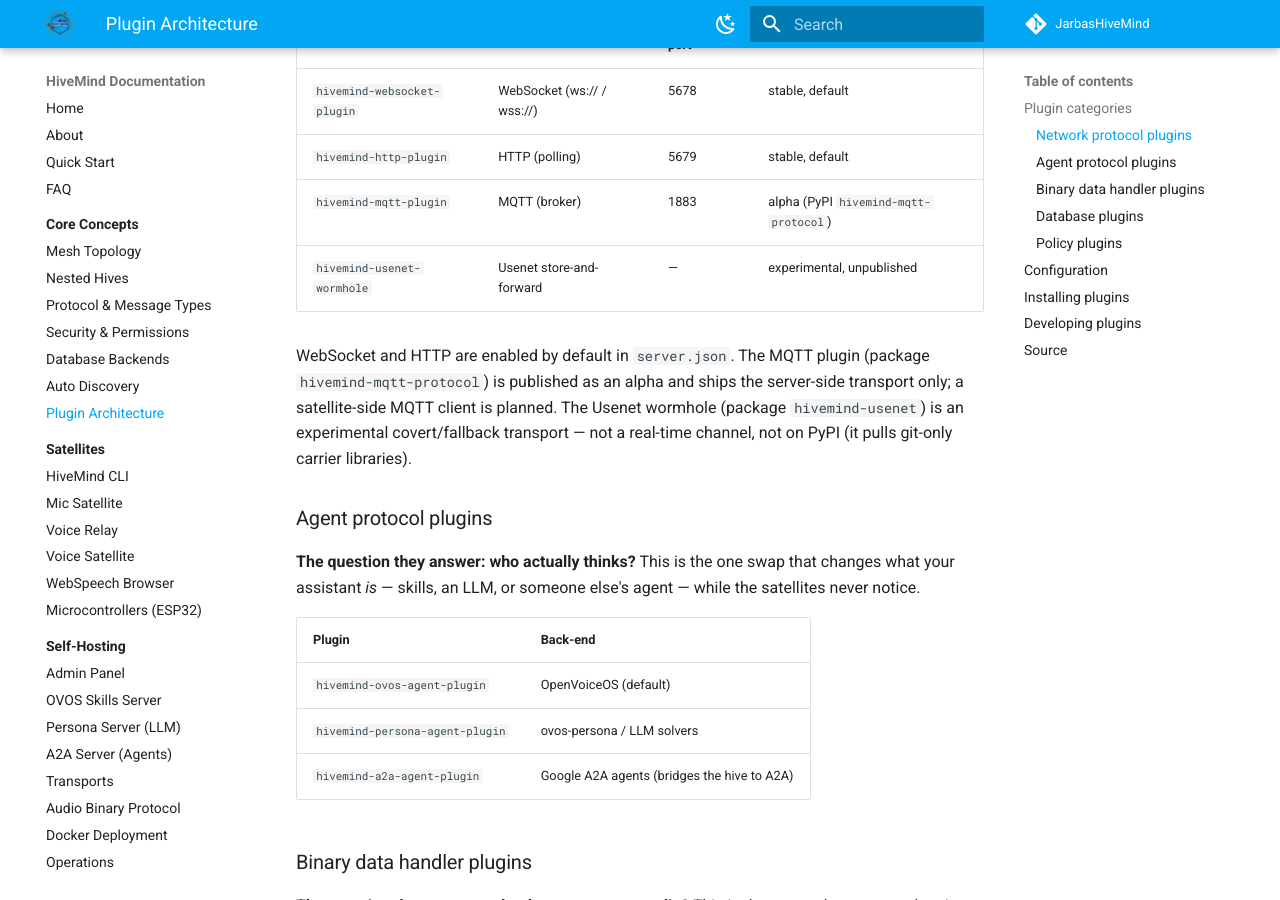
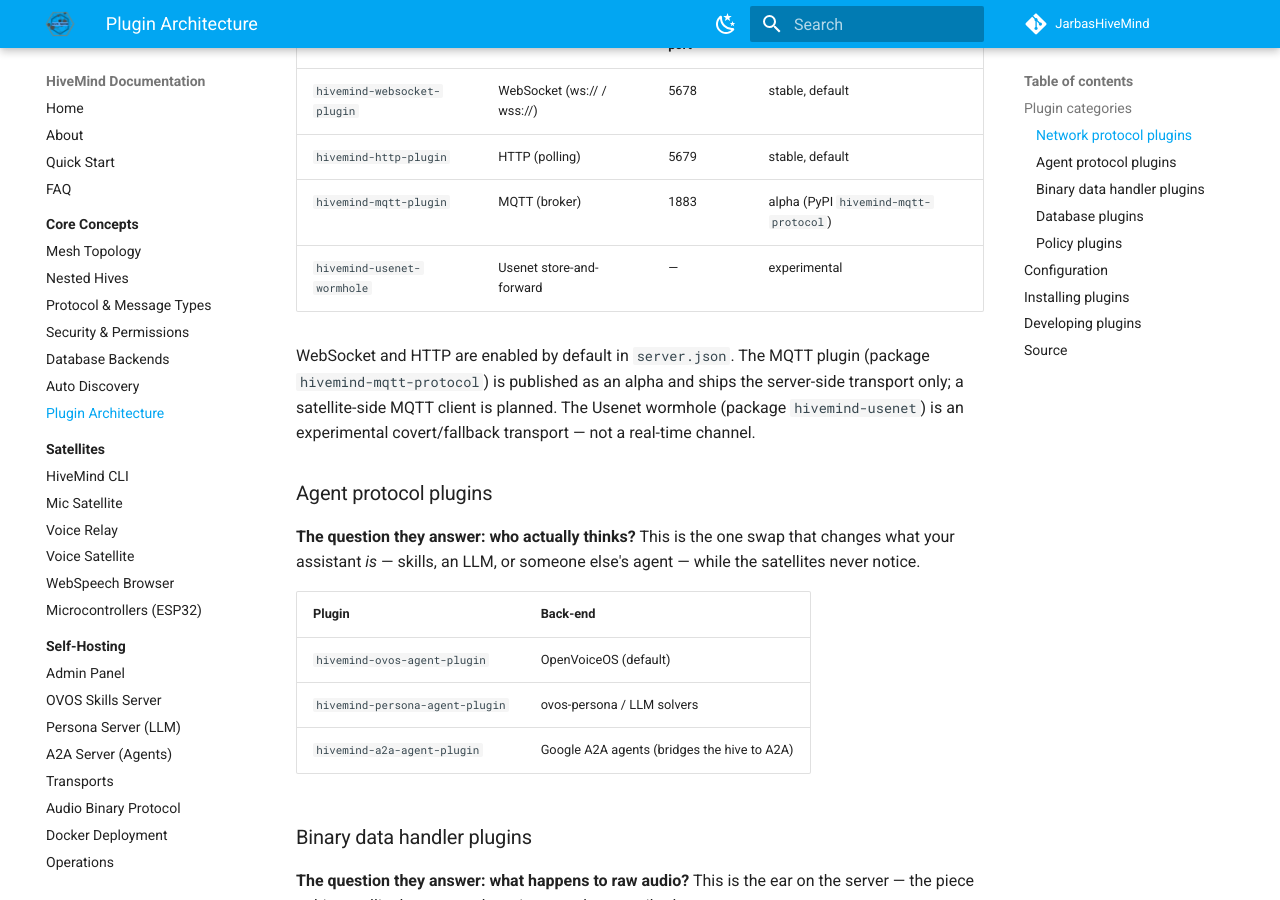
Before and after one commit to JarbasHiveMind/HiveMind-community-docs, an MkDocs documentation site: the page built from docs/concepts/plugins.md, in a window 1280 px wide and 900 px high, scrolled down 1591 px. Built offline with MkDocs 1.6.1 and Material for MkDocs 9.7.7, drawn with Linux system fonts in a browser that asks for light colours.

Commit message:
docs: hivemind-usenet is published on PyPI

```diff
--- a/docs/concepts/plugins.md
+++ b/docs/concepts/plugins.md
@@ -31,13 +31,13 @@ listens for and connects to satellites.
 | `hivemind-websocket-plugin` | WebSocket (ws:// / wss://) | 5678 | stable, default |
 | `hivemind-http-plugin` | HTTP (polling) | 5679 | stable, default |
 | `hivemind-mqtt-plugin` | MQTT (broker) | 1883 | alpha (PyPI `hivemind-mqtt-protocol`) |
-| `hivemind-usenet-wormhole` | Usenet store-and-forward | — | experimental, unpublished |
+| `hivemind-usenet-wormhole` | Usenet store-and-forward | — | experimental |
 
 WebSocket and HTTP are enabled by default in `server.json`. The MQTT plugin
 (package `hivemind-mqtt-protocol`) is published as an alpha and ships the server-side
 transport only; a satellite-side MQTT client is planned. The Usenet wormhole
 (package `hivemind-usenet`) is an experimental covert/fallback transport — not a
-real-time channel, not on PyPI (it pulls git-only carrier libraries).
+real-time channel.
 
 ### Agent protocol plugins
 
```
Also changed, not shown: docs/developers/protocol-spec.md (+1 -1 lines), docs/reference/config.md (+1 -1 lines), docs/server/transports.md (+1 -1 lines).
